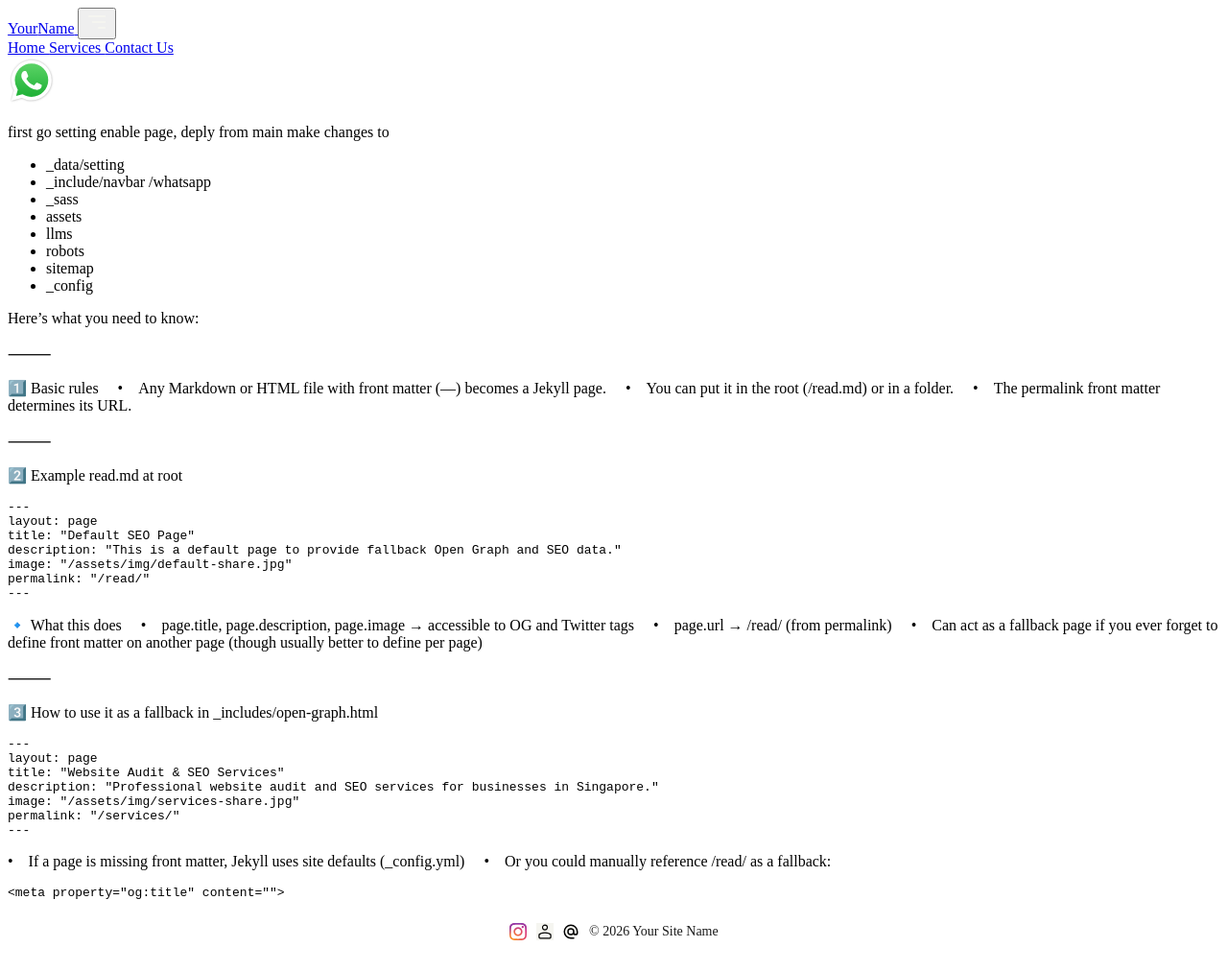
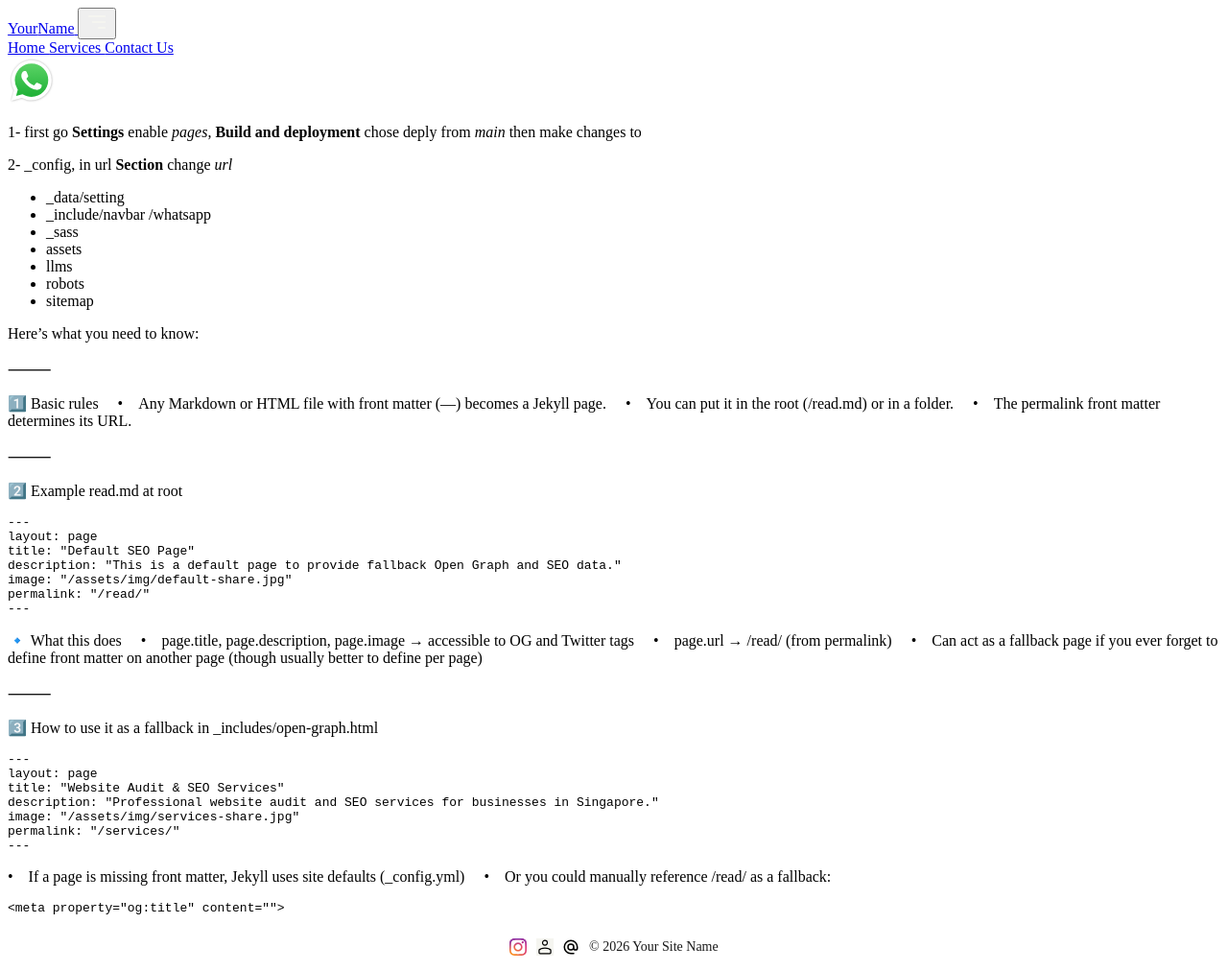
Before and after one commit to m33lucky-benny/ebiya-consul, a Jekyll site: the page built from Read.md, in a window 1280 px wide. Shown: the whole page at 96% size. Built offline with Jekyll 4.4.1, drawn with Linux system fonts in a browser that asks for light colours; our own code applies the rules of GitHub Pages for plain Markdown files.

Commit message:
Update Read.md

```diff
--- a/Read.md
+++ b/Read.md
@@ -1,5 +1,7 @@
-first go setting enable page, deply from main
-make changes to
+1- first go **Settings** enable *pages*, **Build and deployment** chose deply from *main*
+then make changes to
+
+2- _config, in url **Section** change *url*
 - _data/setting
 - _include/navbar
     /whatsapp
```
Also changed, not shown: other parts of Read.md (+1 -1 lines).
